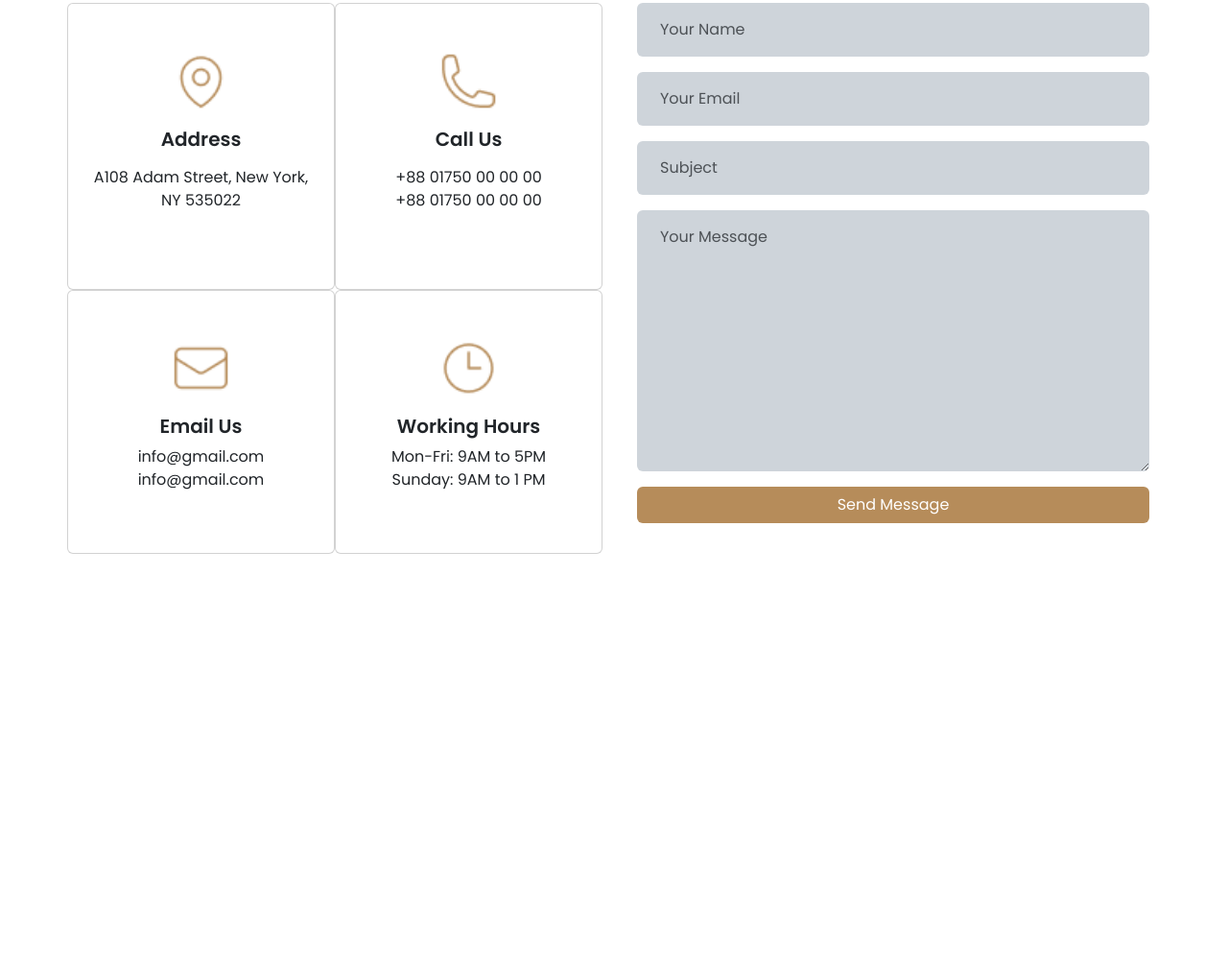
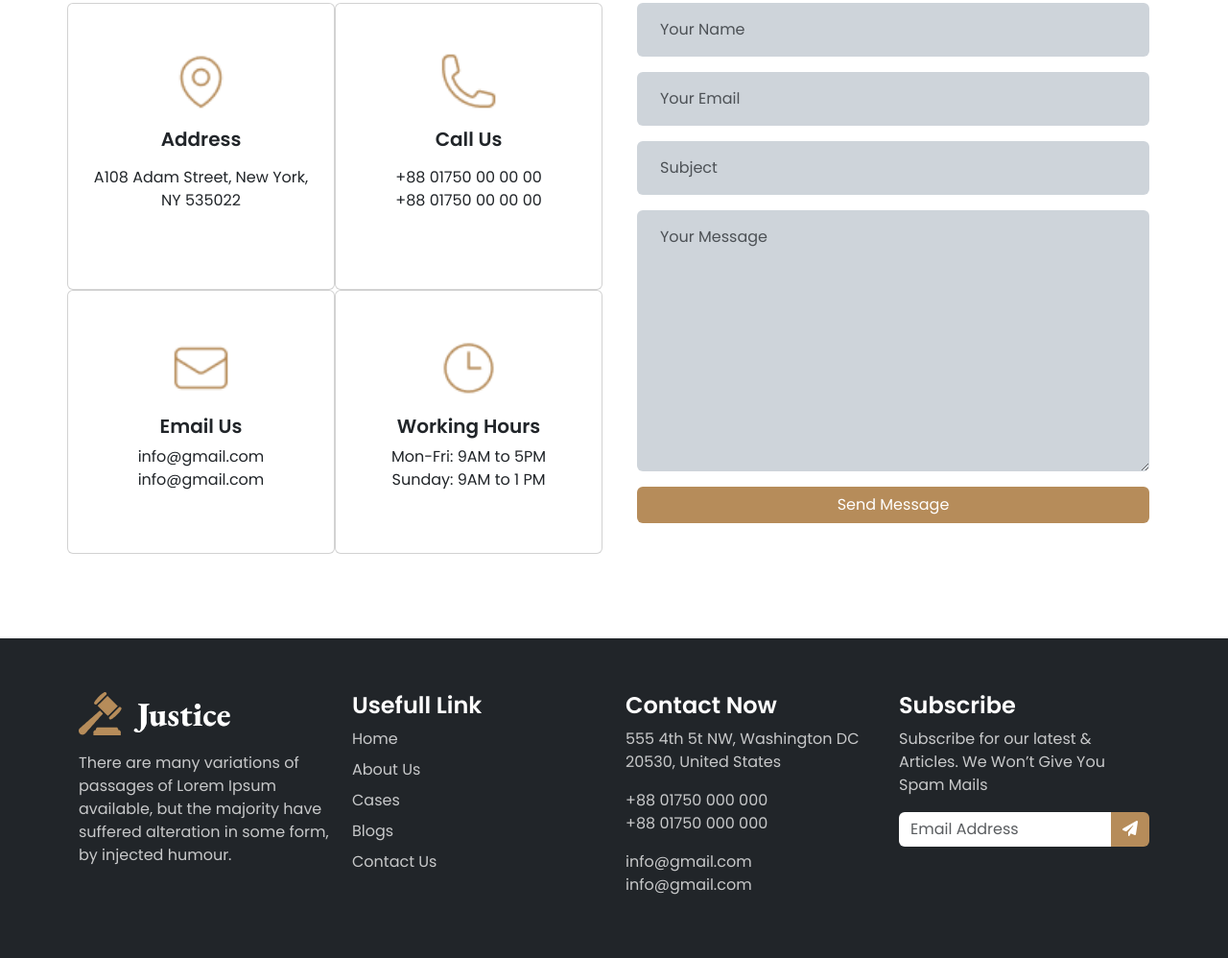
Before and after one commit to Humayun63/legal-house, a plain HTML site: page index.html in a window 1280 px wide. Shown: the part 3764-4762 px from the top of the page at 96% size. Before the commit the page ends 4437 px from the top, so only its background shows below. Drawn offline with nearby package versions, Linux system fonts and the light colour scheme.

Commit message:
footer section done

```diff
--- a/index.html
+++ b/index.html
@@ -471,10 +471,15 @@
                     </div>
                 </div>
                 <form action="" class="w-50 w-sm-100">
-                    <input type="text" class="form-control bg-dark-subtle border-0 py-3 ps-4 mb-3 shadow-none" placeholder="Your Name">
-                    <input type="email" name="email" id="emil" class="form-control bg-dark-subtle border-0 py-3 ps-4 mb-3 shadow-none" placeholder="Your Email">
-                    <input type="text" name="subject" id="subject" placeholder="Subject" class="form-control bg-dark-subtle border-0 py-3 ps-4 mb-3 shadow-none">
-                    <textarea name="message" id="message" cols="30" rows="10" placeholder="Your Message" class="form-control bg-dark-subtle border-0 py-3 ps-4 mb-3 shadow-none"></textarea>
+                    <input type="text" class="form-control bg-dark-subtle border-0 py-3 ps-4 mb-3 shadow-none"
+                        placeholder="Your Name">
+                    <input type="email" name="email" id="emil"
+                        class="form-control bg-dark-subtle border-0 py-3 ps-4 mb-3 shadow-none"
+                        placeholder="Your Email">
+                    <input type="text" name="subject" id="subject" placeholder="Subject"
+                        class="form-control bg-dark-subtle border-0 py-3 ps-4 mb-3 shadow-none">
+                    <textarea name="message" id="message" cols="30" rows="10" placeholder="Your Message"
+                        class="form-control bg-dark-subtle border-0 py-3 ps-4 mb-3 shadow-none"></textarea>
                     <button type="submit" class="btn legal-bg-primary bg-success text-white form-control">
                         Send Message
                     </button>
@@ -484,8 +489,53 @@
     </main>
     <!-- MAIN ENDS -->
     <!-- FOOTER STARTS -->
-    <footer>
+    <footer class="bg-dark">
+        <div class="container">
+            <div class="row row-cols-1 row-cols-md-4 py-5 gy-2 text-center text-md-start">
+                <div class="col">
+                    <img src="images/logo.png" alt="">
+                    <p class="text-white opacity-75 mt-3">There are many variations of passages of Lorem Ipsum available, but
+                        the majority have suffered alteration in some form, by injected humour.</p>
+                </div>
+                <div class="col">
+                    <h4 class="text-white fw-bold">Usefull Link</h4>
+                    <ul class="nav flex-column">
+                        <li class="nav-item mb-2"><a href="#" class="nav-link p-0 text-white opacity-75">Home</a></li>
+                        <li class="nav-item mb-2"><a href="#" class="nav-link p-0 text-white opacity-75">About Us</a></li>
+                        <li class="nav-item mb-2"><a href="#" class="nav-link p-0 text-white opacity-75">Cases</a></li>
+                        <li class="nav-item mb-2"><a href="#" class="nav-link p-0 text-white opacity-75">Blogs</a></li>
+                        <li class="nav-item mb-2"><a href="#" class="nav-link p-0 text-white opacity-75">Contact Us</a></li>
+                    </ul>
+                </div>
+                <div class="col">
+                    <h4 class="text-white fw-bold">Contact Now</h4>
+                    <p class="text-white opacity-75">555 4th 5t NW, Washington DC 20530, United States</p>
+                    <p class="text-white opacity-75">
+                        +88 01750 000 000 <br>
+                        +88 01750 000 000
+                    </p>
+                    <p class="text-white opacity-75">
+                        info@gmail.com <br>
+                        info@gmail.com
+                    </p>
 
+                </div>
+                <div class="col">
+                    <h4 class="text-white fw-bold">Subscribe</h4>
+                    <p class="text-white opacity-75">
+                        Subscribe for our latest & Articles. We Won’t Give You Spam Mails
+                    </p>
+                    <form action="">
+                        <div class="input-group ">
+                            <input type="text" class="form-control shadow-none outline-0 border-0" placeholder="Email Address" >
+                            <button type="submit" class="btn legal-bg-primary bg-success text-white border-0 form-control-inline shadow-none">
+                                <i class="fa-solid fa-paper-plane"></i>
+                            </button>
+                          </div>
+                    </form>
+                </div>
+            </div>
+        </div>
     </footer>
     <!-- FOOTER ENDS -->
 
```
